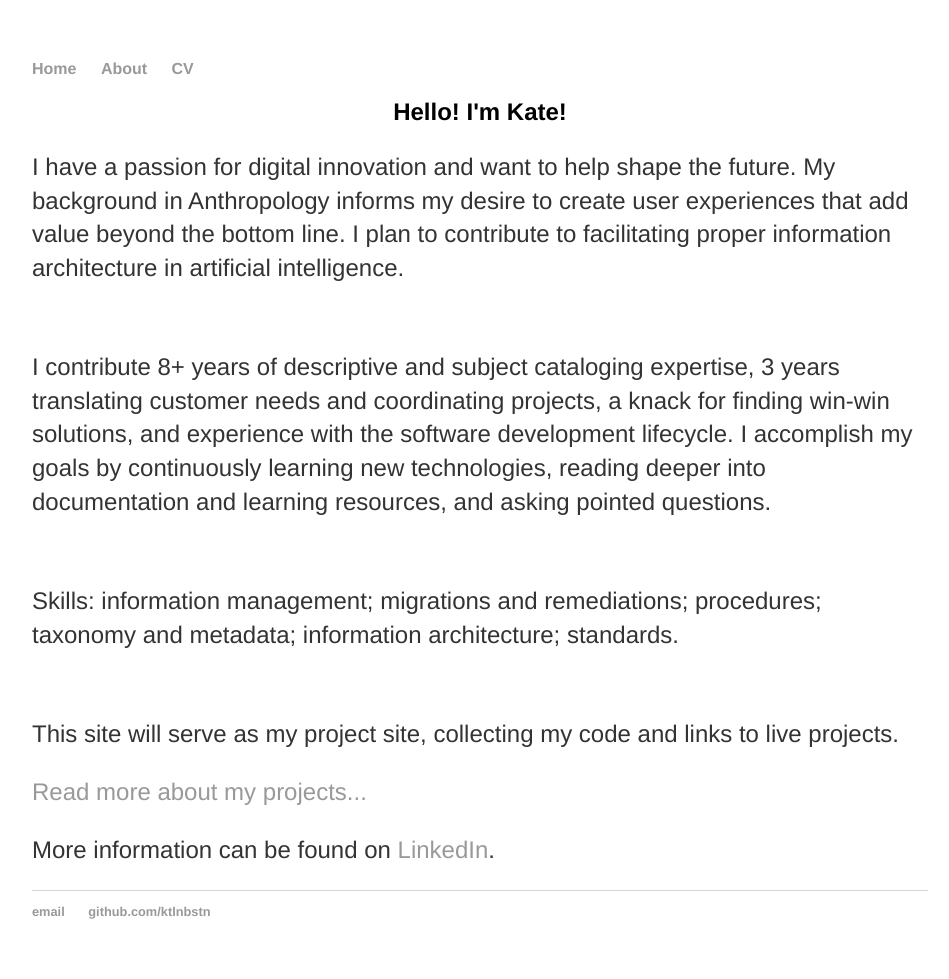
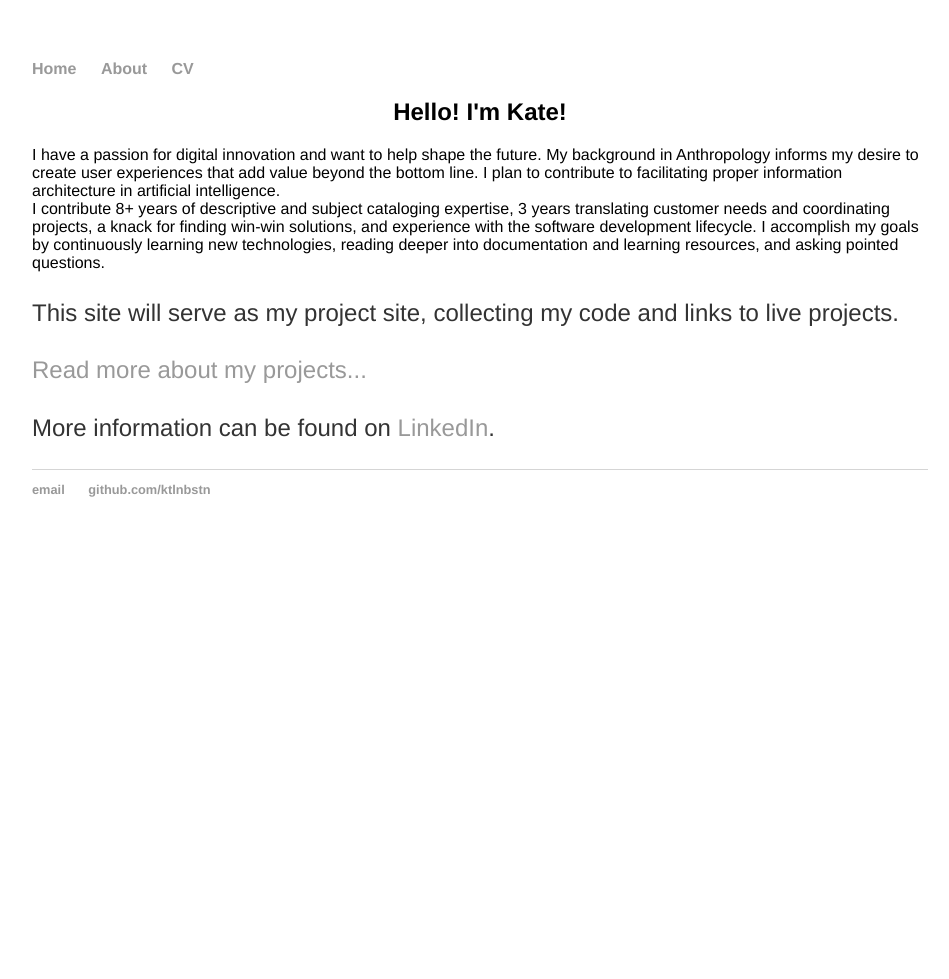
Before and after one commit to ktlnbstn/ktlnbstn.github.io, a Jekyll site: the page built from index.html, in a window 1280 px wide. Shown: the whole page, without its empty margins (160-1109 px from the left). Built offline with Jekyll 4.4.1, drawn with Linux system fonts in a browser that asks for light colours; after the commit the page ends 900 px from its top, so only the background shows below that.

Commit message:
Update index.html

```diff
--- a/index.html
+++ b/index.html
@@ -5,17 +5,14 @@
 <div class="blurb">
 	<center><h2>Hello! I'm Kate!</h2></center>
 
-	<p>I have a passion for digital innovation and want to help shape the future. My background in
+	I have a passion for digital innovation and want to help shape the future. My background in
 	Anthropology informs my desire to create user experiences that add value beyond the bottom line.
-	I plan to contribute to facilitating proper information architecture in artificial intelligence.</p></br>
+	I plan to contribute to facilitating proper information architecture in artificial intelligence.</br>
 
-	<p>I contribute 8+ years of descriptive and subject cataloging expertise, 3 years translating
+	I contribute 8+ years of descriptive and subject cataloging expertise, 3 years translating
 	customer needs and coordinating projects, a knack for finding win-win solutions, and experience
 	with the software development lifecycle. I accomplish my goals by continuously learning new
-	technologies, reading deeper into documentation and learning resources, and asking pointed questions. </p></br>
-
-	<p>Skills: information management; migrations and remediations; procedures; taxonomy and metadata;
-	information architecture; standards. </p></br>
+	technologies, reading deeper into documentation and learning resources, and asking pointed questions. </br>
 
 	<p>This site will serve as my project site, collecting my code and links to live projects.</p>
 	<p><a href="/cv">Read more about my projects...</a></p>
```
